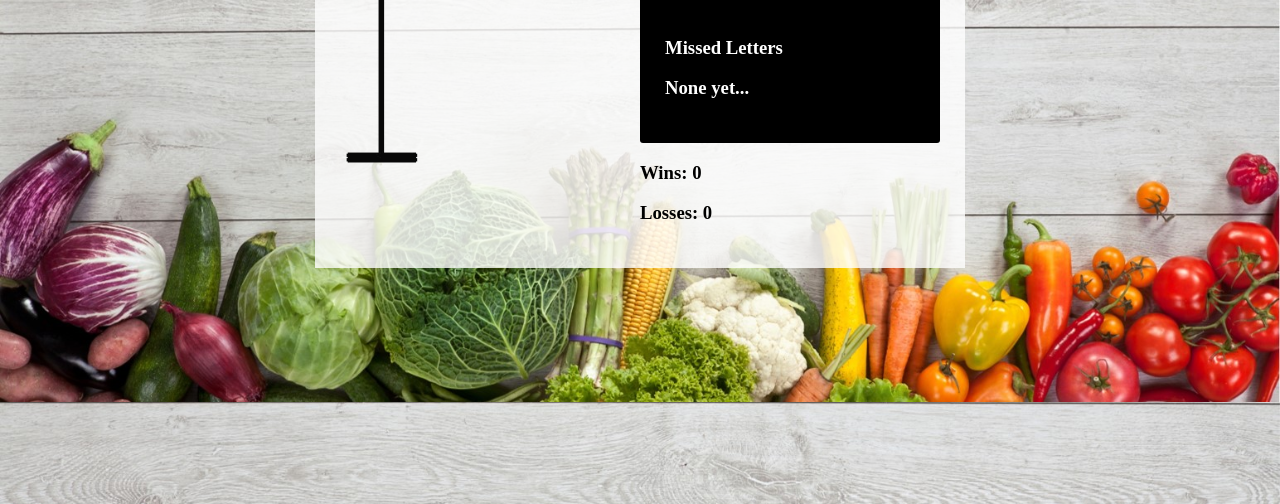
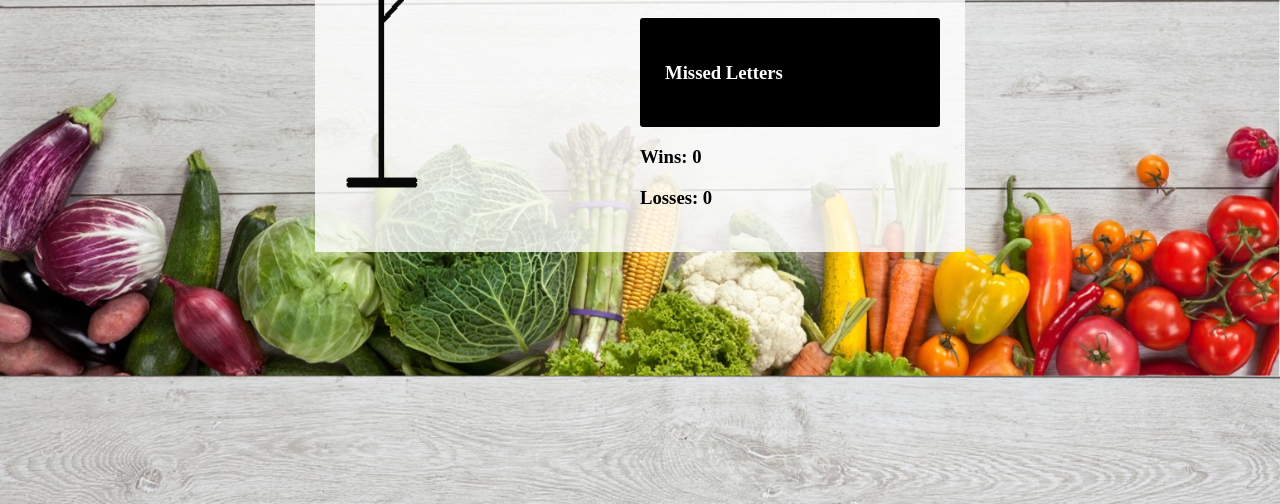
Before and after one commit to gmkourey/Word-Guess-Game, a plain HTML site: page index.html in a window 1280 px wide. Shown: the part 296-800 px from the top of the page. Drawn offline with Linux system fonts and the light colour scheme.

Commit message:
changed some styling and background image position

```diff
--- a/assets/css/style.css
+++ b/assets/css/style.css
@@ -1,7 +1,7 @@
 body {
     background-image: url("../images/background.jpg");
     background-size:cover;
-    background-position-y: 30%;
+    background-position-y: 45%;
 }
 .heading {
     background-color: rgba(0,0,0,.8);
@@ -32,7 +32,7 @@ img {
     float:right;
 }
 .game-container {
-    margin: 0 auto;
+    margin: 25px auto;
     width:600px;
     background-color: rgba(255,255,255,.8);
     padding:25px;
@@ -51,4 +51,8 @@ button {
     color:white;
     border:none;
     border-radius:3px;
+    cursor: pointer;
 }
+button:hover {
+    background-color: rgb(75, 75, 75)
+}
--- a/assets/javascript/game.js
+++ b/assets/javascript/game.js
@@ -3,8 +3,6 @@ var foods = ["pizza", "chicken", "sushi", "steak", "banana", "strawberry", "past
 var randomNumber = Math.floor(Math.random() * 20);
 var selection = foods[randomNumber];
 var lengthOfWord = selection.length;
-console.log(selection);
-console.log(lengthOfWord);
 var blankWord = [];
 var keyName;
 var letterIndex;
@@ -18,7 +16,6 @@ var imageArray = ["assets/images/hangman.gif", "assets/images/hangman-head.png",
 function resetGame() {
     randomNumber = Math.floor(Math.random() * 20);
     selection = foods[randomNumber];
-    console.log(selection);
     lengthOfWord = selection.length;
     missedLetters = [];
     blankWord = [];
@@ -50,35 +47,27 @@ document.addEventListener('keypress', (event) => {
     if(missedLetters.length < 6 && blankWord.length < (selection.length + 1)){
     keyName = event.key;
     keyName = keyName.toLowerCase();
-    console.log(keyName);
     letterInWord = false;
     //Condition if to make game only run if the letter is unique
     if(missedLetters.indexOf(keyName) === -1 && blankWord.indexOf(keyName) === -1) {
     for (var i = 0; i < selection.length; i++) {
         if (selection[i] === keyName) {
-            console.log('that is a letter in our word!');
             var letterIndex = selection.indexOf(keyName, i);
-            console.log(letterIndex);
             letterInWord = true;
             blankWord[letterIndex] = keyName;
         }
     }
     if (!letterInWord) {
-        console.log('This letter is not in the word');
         missedLetters.push(keyName);
         document.getElementById('picture').src = imageArray[missedLetters.length];
     }
-} else {
-    console.log('you already used that letter');
 }
     if (blankWord.join("") == selection) {
-        console.log('You Won!');
         wins++;
 
     }
 
     if (missedLetters.length == 6) {
-        console.log('You lose');
         lose++;
         document.getElementById('final-word').innerHTML = 'Your word was: ' + selection;
     }
--- a/index.html
+++ b/index.html
@@ -18,7 +18,7 @@
     <h2 id="word"></h2>
     <div class="missed-letters">
     <h3>Missed Letters</h3>
-    <h3 id="missed-letters">None yet...</h3>
+    <h3 id="missed-letters"></h3>
 </div>
     <h3 id="wins"></h3>
     <h3 id="lose"></h3>
```
